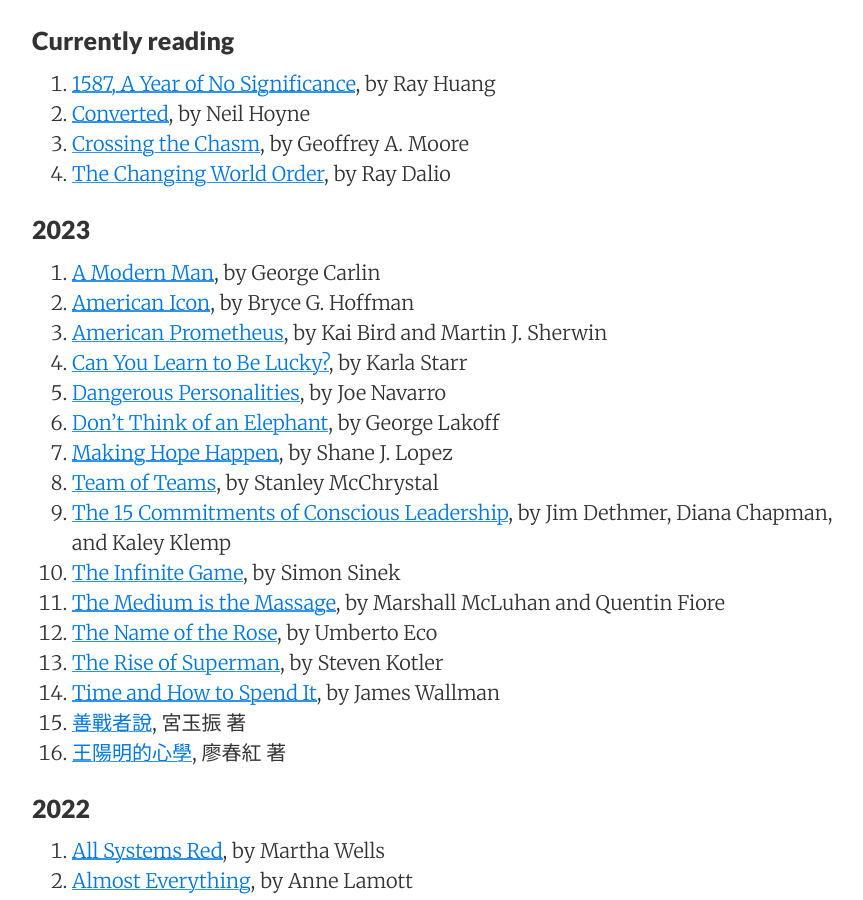
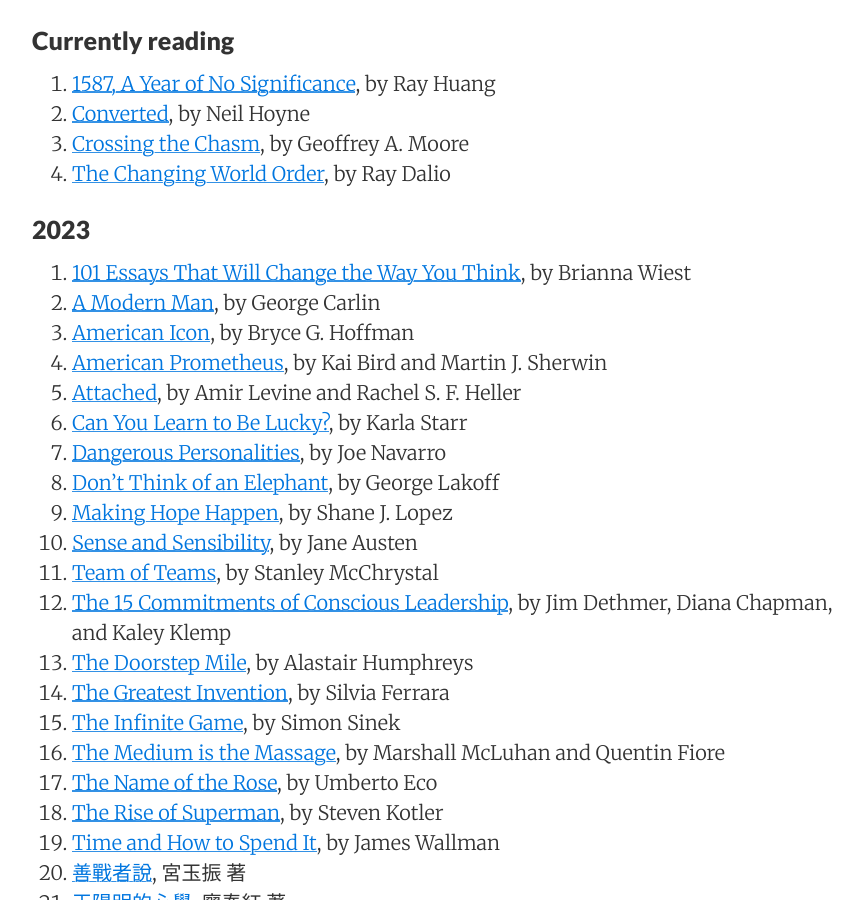
Before and after one commit to sewardlee337/sewardlee337.github.io, a Jekyll site: the page built from readinglist.md, in a window 1280 px wide and 900 px high, scrolled down 350 px. Shown: the whole window, without its empty margins (188-1051 px from the left). Built offline with Jekyll 4.4.1, drawn with Linux system fonts in a browser that asks for light colours; nearby versions of some CDN libraries.

Commit message:
update reading list

```diff
--- a/readinglist.md
+++ b/readinglist.md
@@ -20,15 +20,20 @@ _"My alma mater was books, a good library... I could spend the rest of my life r
 
 ### 2023
 
+1. [101 Essays That Will Change the Way You Think](https://www.amazon.com/Essays-That-Will-Change-Think-ebook/dp/B01MYMUGQL/ref=tmm_kin_swatch_0?_encoding=UTF8&qid=1690520487&sr=8-1), by Brianna Wiest
 1. [A Modern Man](https://amzn.to/3GKuelK), by George Carlin
 1. [American Icon](https://amzn.to/3YaxBbO), by Bryce G. Hoffman
 1. [American Prometheus](https://amzn.to/3ol7l1P), by Kai Bird and Martin J. Sherwin
+1. [Attached](https://www.amazon.com/Attached-Attachment-Find-Keep-Love-Find-ebook/dp/B0049H9AVU/ref=tmm_kin_swatch_0?_encoding=UTF8&qid=1687720325&sr=8-1), by Amir Levine and Rachel S. F. Heller
 1. [Can You Learn to Be Lucky?](https://amzn.to/3T7vSD2), by Karla Starr
 1. [Dangerous Personalities](https://amzn.to/3IqofnT), by Joe Navarro
 1. [Don't Think of an Elephant](https://amzn.to/3ZRSquz), by George Lakoff
 1. [Making Hope Happen](https://amzn.to/3ogUkqb), by Shane J. Lopez
+1. [Sense and Sensibility](https://www.amazon.com/Sense-Sensibility-Penguin-Red-Classics-ebook/dp/B002XHNOKQ/ref=sr_1_1?keywords=sense+and+sensibility+penguin+kindle&qid=1692069649&sr=8-1), by Jane Austen
 1. [Team of Teams](https://amzn.to/3IWlWZN), by Stanley McChrystal
 1. [The 15 Commitments of Conscious Leadership](https://amzn.to/41YfqYB), by Jim Dethmer, Diana Chapman, and Kaley Klemp
+1. [The Doorstep Mile](https://www.amazon.com/Doorstep-Mile-Live-Adventurously-Every-ebook/dp/B082BGD7QR/ref=tmm_kin_swatch_0?_encoding=UTF8&qid=1687644616&sr=8-1), by Alastair Humphreys
+1. [The Greatest Invention](https://www.amazon.com/Greatest-Invention-History-Mysterious-Scripts-ebook/dp/B092T97RRM/ref=tmm_kin_swatch_0?_encoding=UTF8&qid=1688506774&sr=8-1), by Silvia Ferrara
 1. [The Infinite Game](https://amzn.to/3m24PMV), by Simon Sinek
 1. [The Medium is the Massage](https://amzn.to/3YGt9lg), by Marshall McLuhan and Quentin Fiore
 1. [The Name of the Rose](https://amzn.to/3oitMoS), by Umberto Eco
```
